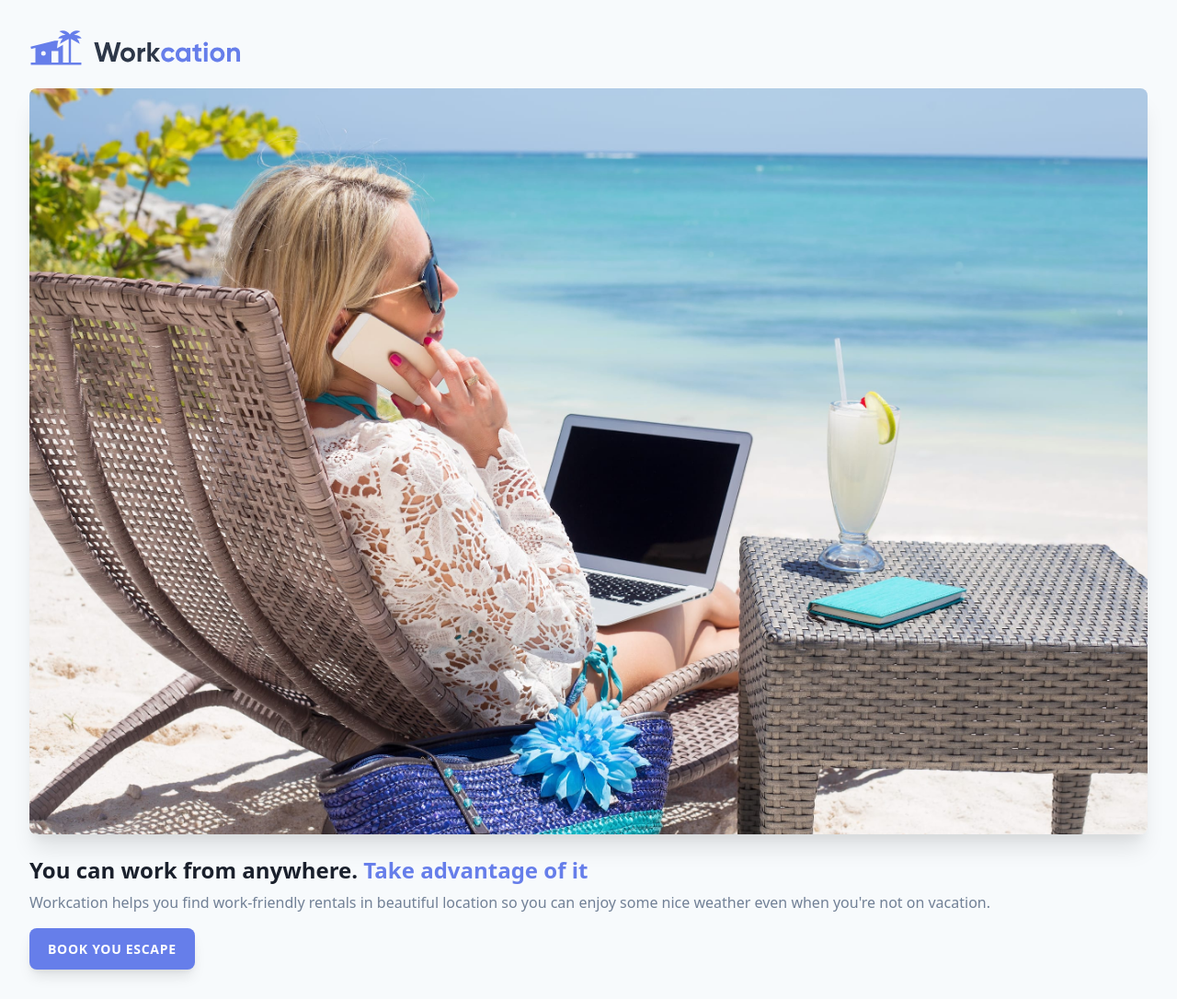
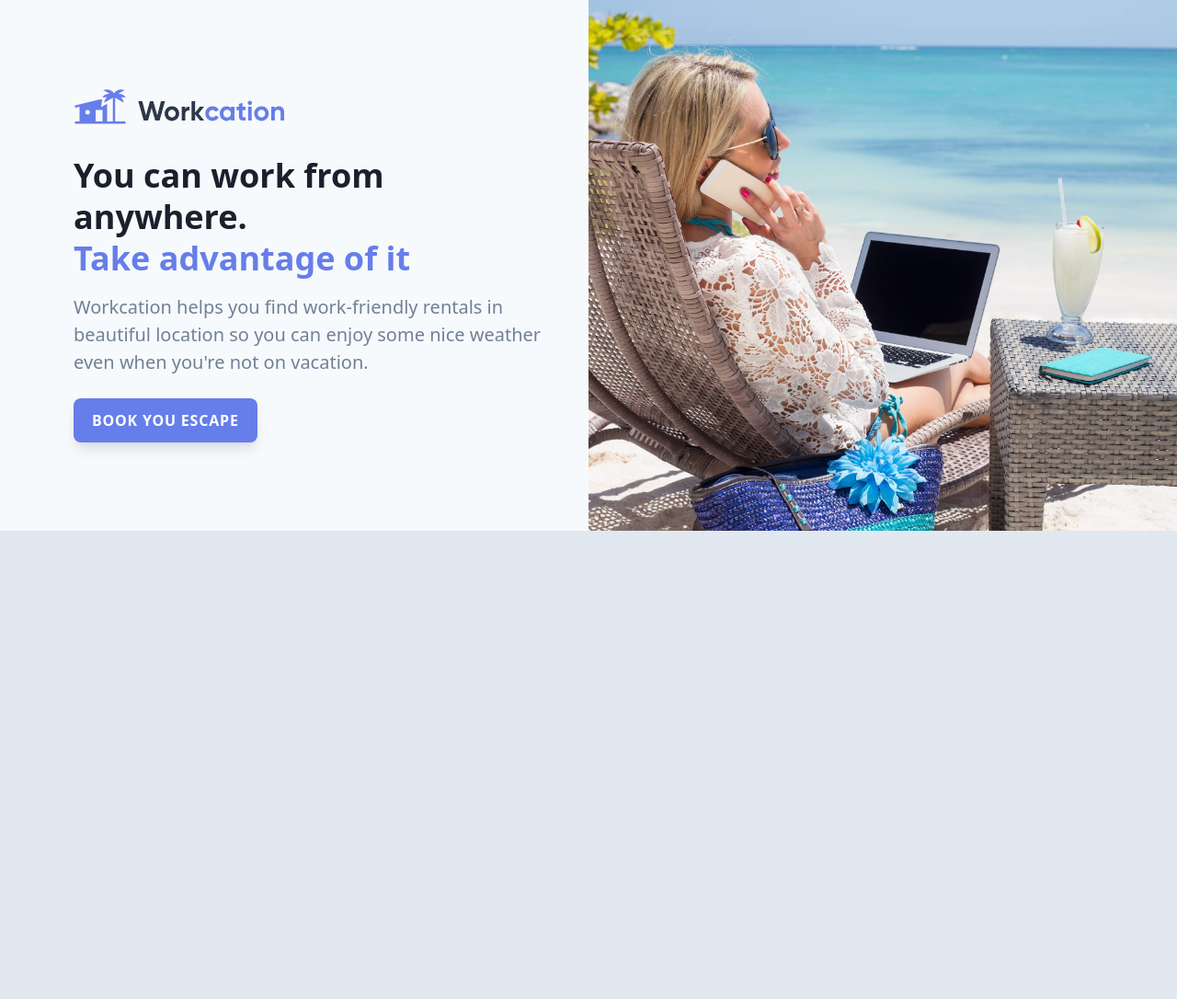
Before and after one commit to restaadiputra/tailwind-tutorial, a website: page public/index.html in a window 1280 px wide. Shown: the whole page at 92% size. After the commit the page ends 800 px from the top, so only its background shows below. Drawn offline with nearby package versions, Linux system fonts and the light colour scheme; files that its build step writes are made by us from their sources.

Commit message:
Add responsiveness

```diff
--- a/public/index.html
+++ b/public/index.html
@@ -1,23 +1,35 @@
 <!DOCTYPE html>
 <html lang="en">
 <head>
-  <meta charset="UTF-8">
-  <meta name="viewport" content="width=device-width, initial-scale=1.0">
-  <link rel="stylesheet" href="build/tailwind.css">
+  <meta charset="UTF-8" />
+  <meta name="viewport" content="width=device-width, initial-scale=1.0" />
+  <link rel="stylesheet" href="build/tailwind.css" />
   <title>Document</title>
 </head>
-<body class="bg-gray-100">
-  <div class="p-8">
-    <img class="h-10" src="img/logo.svg" alt="Workcation" />
-    <img class="mt-6 rounded-lg shadow-xl" src="img/beach-work.jpg" alt="Woman workcationing" />
-    <h1 class="mt-6 text-2xl font-bold text-gray-900 leading-tight">
-      You can work from anywhere. <span class="text-indigo-500">Take advantage of it</span>
-    </h1>
-    <p class="mt-2 text-gray-600">
-      Workcation helps you find work-friendly rentals in beautiful location so you can enjoy some nice weather even when you're not on vacation.
-    </p>
-    <div class="mt-4">
-      <a href="#" class="inline-block bg-indigo-500 text-white px-5 py-3 rounded-lg shadow-lg uppercase tracking-wider font-semibold text-sm">Book you escape</a>
+<body class="bg-gray-300">
+  <div class="flex bg-gray-100">
+    <div class="p-8 max-w-md mx-auto sm:max-w-xl lg:max-w-full lg:w-1/2 lg:py-24 lg:px-12">
+      <div class="xl:max-w-lg xl:ml-auto">
+        <img class="h-10" src="img/logo.svg" alt="Workcation" />
+        <img class="mt-6 rounded-lg shadow-xl sm:mt-8 sm:h-64 sm:w-full sm:object-cover sm:object-center lg:hidden" src="img/beach-work.jpg" alt="Woman workcationing" />
+
+        <h1 class="mt-6 text-2xl font-bold text-gray-900 leading-tight sm:text-4xl sm:mt-8 lg:text-3xl xl:text-4xl">
+          You can work from anywhere.
+          <br class="hidden lg:inline" /><span class="text-indigo-500">Take advantage of it</span>
+        </h1>
+        <p class="mt-2 text-gray-600 sm:text-xl sm:mt-4">
+          Workcation helps you find work-friendly rentals in beautiful location so you can enjoy some nice weather even when you're not on vacation.
+        </p>
+        <div class="mt-4 sm:mt-6">
+          <a href="#" class="inline-block bg-indigo-500 text-white px-5 py-3 rounded-lg shadow-lg uppercase tracking-wider font-semibold text-sm sm:text-base">
+            Book you escape
+          </a>
+        </div>
+      </div>
+    </div>
+    <div class="hidden lg:block lg:w-1/2 lg:relative">
+      <img class="absolute inset-0 h-full w-full object-cover object-center" src="img/beach-work.jpg" alt="Woman workcationing" />
     </div>
   </div>
+</body>
 </html>
```
